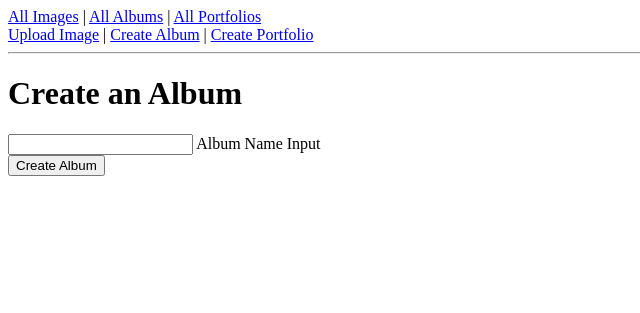
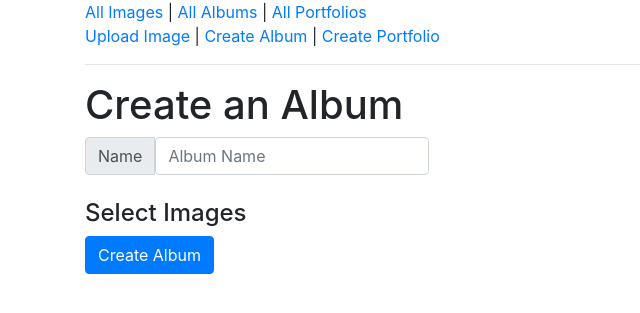
Before and after one commit to nicktardif/website, a Python web app: template web_app/templates/create_album.html in a window 1280 px wide. Shown: the top 313 px of the page, without its empty margins (0-640 px from the left). Run offline with Jinja, Linux system fonts and the light colour scheme; the template is opened without the code that fills it, so the values that code supplies are empty; some libraries are stand-ins or nearby versions.

Commit message:
more styling

```diff
--- a/web_app/templates/create_album.html
+++ b/web_app/templates/create_album.html
@@ -1,3 +1,7 @@
+{% extends 'admin_layout.html' %}
+{% block title %}Create an Album{% endblock %}
+
+{% block content %}
 <script>
 function createAlbum() {
 	const name = document.querySelector('input[name=album_name]').value;
@@ -15,19 +19,22 @@ function createAlbum() {
 }
 </script>
 
-<html>
-	{% include 'admin_header.html' %}
+<h1>Create an Album</h1>
 
-	<h1>Create an Album</h1>
+<div class="input-group">
+	<div class="input-group-prepend">
+		<span class="input-group-text">Name</span>
+		<input type="text" class="form-control" placeholder="Album Name" id="album_name" name="album_name">
+	</div>
+</div>
 
-	<input id="album_name" type="text" name="album_name">
-	<label for="album_name">Album Name Input</label><br>
-	{% for image in images %}
-	<input id="image-{{ image.id }}" type="checkbox" name="image" value="{{ image.id }}">
-	<label for="image-{{ image.id }}">{{ image.caption }} - {{ image.location }} - {{ image.date }}</label><br>
-	{% endfor %}
+<br />
 
-	<button onclick="createAlbum()">Create Album</button>
+<h4>Select Images</h4>
+{% for image in images %}
+<input id="image-{{ image.id }}" type="checkbox" name="image" value="{{ image.id }}">
+<label for="image-{{ image.id }}">{{ image.caption }} - {{ image.location }} - {{ image.date }}</label><br>
+{% endfor %}
 
-	<br>
-</html>
+<button class="btn btn-primary" onclick="createAlbum()">Create Album</button>
+{% endblock %}
```
Also changed, not shown: web_app/templates/image_basic.html (+9 -6 lines), web_app/templates/images.html (+6 -3 lines), web_app/templates/upload_image.html (+6 -3 lines).
